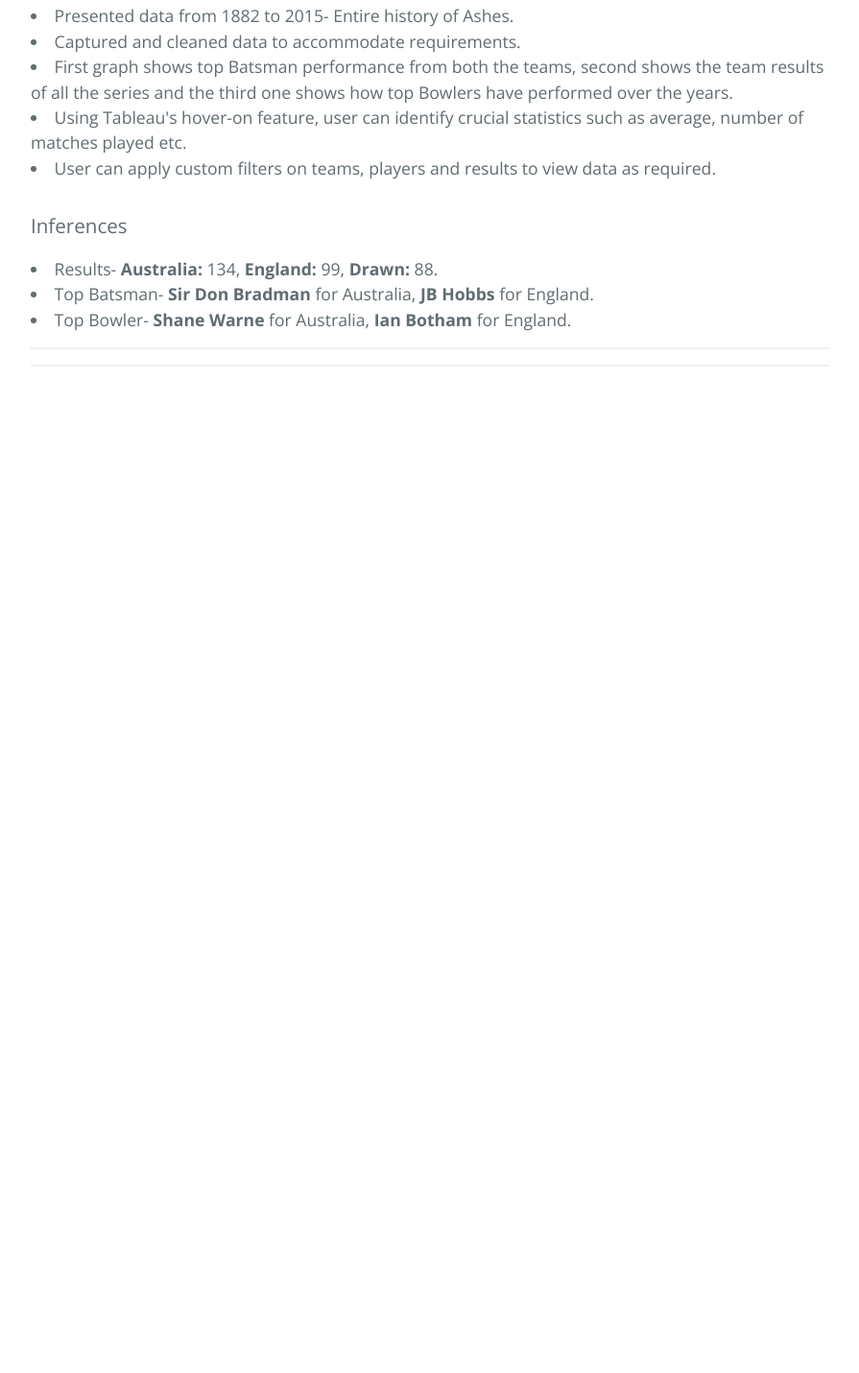
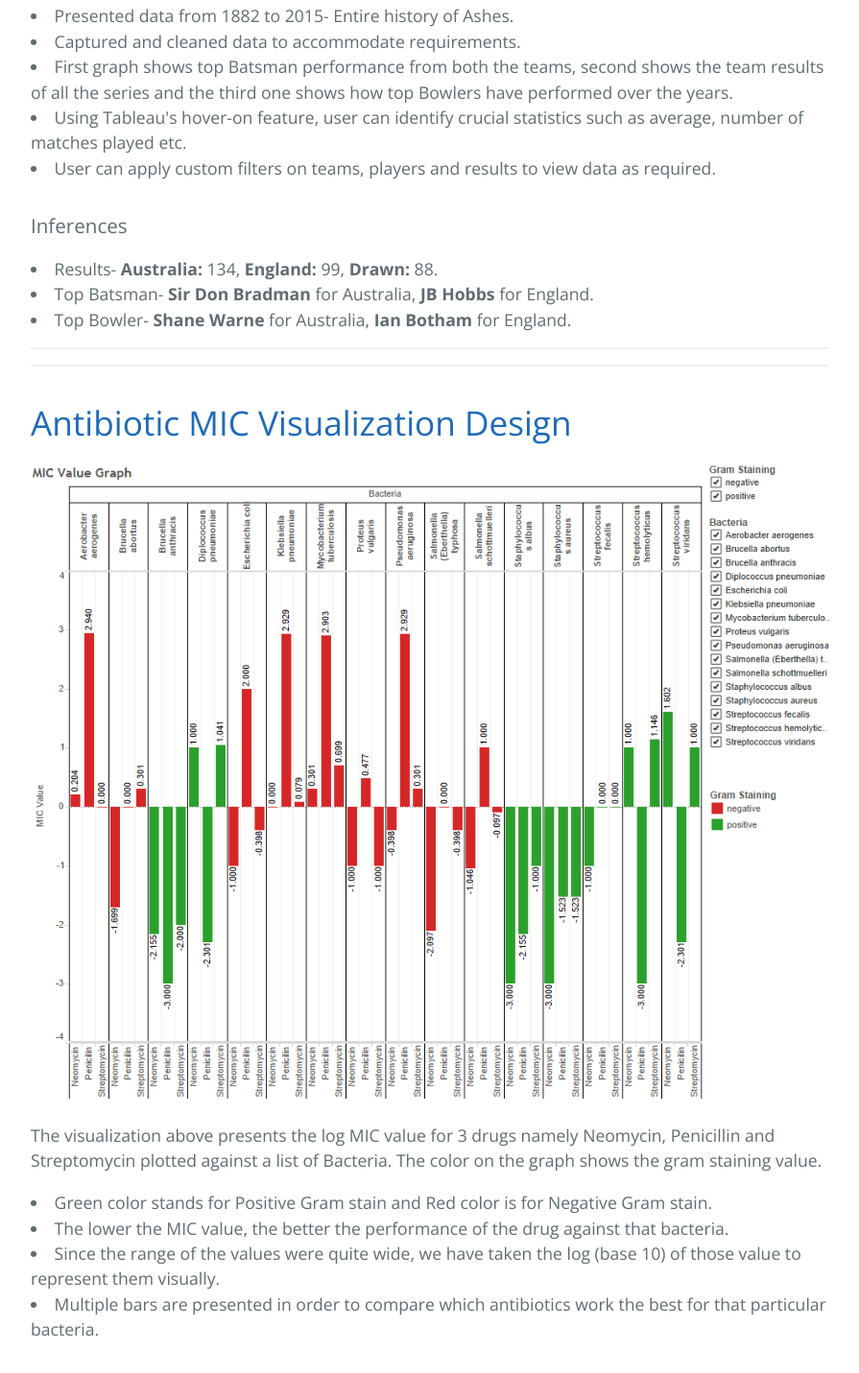
Before and after one commit to kunalseth/kunalseth.github.io, a plain HTML site: page index.html in a window 1280 px wide. Shown: the part 1143-2574 px from the top of the page at 96% size, without its empty margins (192-1087 px from the left). Before the commit the page ends 1573 px from the top, so only its background shows below. Drawn offline with nearby package versions, Linux system fonts and the light colour scheme.

Commit message:
adding MIC graph

```diff
--- a/index.html
+++ b/index.html
@@ -40,6 +40,20 @@
     <li>Top Bowler- <b>Shane Warne</b> for Australia, <b>Ian Botham</b> for England.
   </div>
   <HR><HR>
+
+  <p><a href="https://public.tableau.com/profile/kunal.arun.seth#!/vizhome/INFX598-Assignment1/Dashboard1" target="_blank">
+    <H1>Antibiotic MIC Visualization Design</H1>
+    <img src="images/dashboard.png">
+	</a></p>
+	<div id="info">
+		<p> The visualization above presents the log MIC value for 3 drugs namely Neomycin, Penicillin and Streptomycin plotted against a list of Bacteria. The color on the graph shows the gram staining value.
+
+		<li>Green color stands for Positive Gram stain and Red color is for Negative Gram stain.
+		<li>The lower the MIC value, the better the performance of the drug against that bacteria.
+		<li>Since the range of the values were quite wide, we have taken the log (base 10) of those value to represent them visually.
+		<li>Multiple bars are presented in order to compare which antibiotics work the best for that particular bacteria.
+	</div>
+
 </section>
 </body>
 </html>
```
Also changed, not shown: images/dashboard.png (added).
